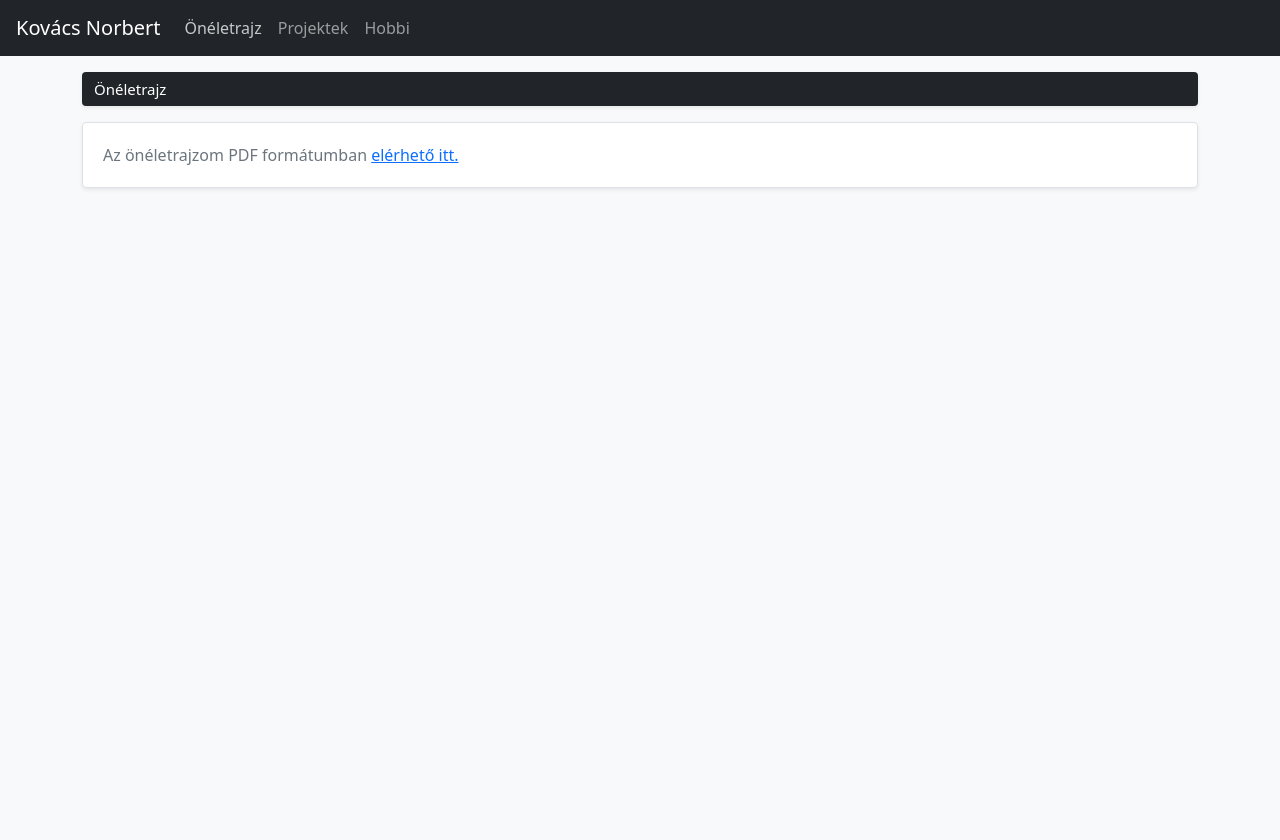
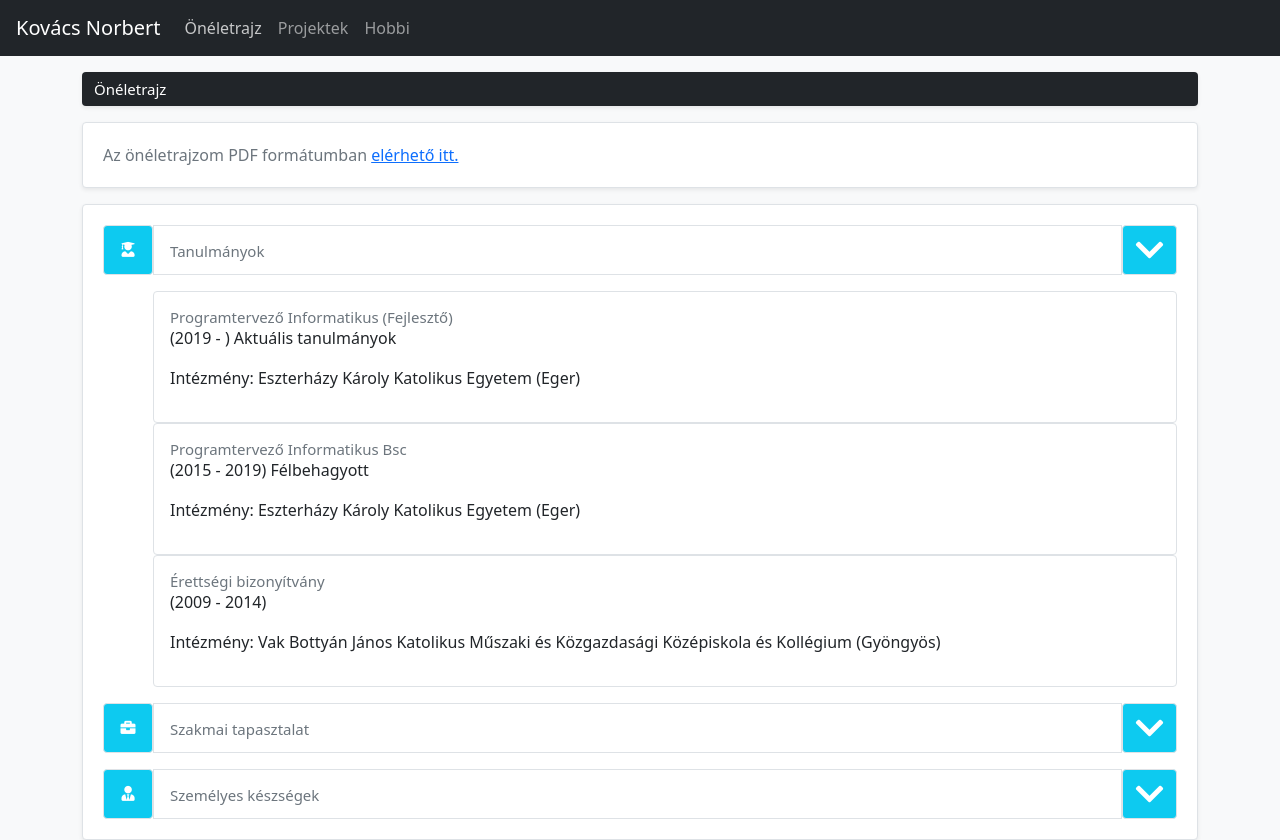
Before and after one commit to Gellifree/vue-portfolio, a Vue app: page / in a window 1280 px wide. Both pictures are taken after a click on the link "Önéletrajz". Before the commit the page ends 800 px from the top, so only its background shows below. Built offline with nearby package versions, Linux system fonts and the light colour scheme.

Commit message:
feat: first cv block design

```diff
--- a/src/App.vue
+++ b/src/App.vue
@@ -12,6 +12,18 @@
     <BlockTitle title_text="Önéletrajz"/>
     <div class="container bg-white shadow-sm rounded mt-3 border p-1">
       <p class="m-3 text-secondary">Az önéletrajzom PDF formátumban <a href="#">elérhető itt.</a></p>
+    </div>
+    <div class="container bg-white shadow-sm rounded mt-3 border p-1">
+      <CvTitle title="Tanulmányok" icon_type="fas fa-user-graduate"/>
+
+      <CvBlock title="Programtervező Informatikus (Fejlesztő)" date="(2019 - ) Aktuális tanulmányok" data="Intézmény: Eszterházy Károly Katolikus Egyetem (Eger)"/>
+      <CvBlock title="Programtervező Informatikus Bsc" date="(2015 - 2019) Félbehagyott" data="Intézmény: Eszterházy Károly Katolikus Egyetem (Eger)"/>
+      <CvBlock title="Érettségi bizonyítvány" date="(2009 - 2014)" data="Intézmény: Vak Bottyán János Katolikus Műszaki és Közgazdasági Középiskola és Kollégium (Gyöngyös) "/>
+
+
+
+      <CvTitle title="Szakmai tapasztalat" icon_type="fas fa-briefcase"/>
+      <CvTitle title="Személyes készségek" icon_type="fas fa-user-tie"/>
     </div>
   </div>
   <div v-else-if="page_state == 2" class="container mt-3">
@@ -31,6 +43,8 @@ import BlockTitle from './components/BlockTitle.vue'
 import IntroductionBlock from './components/IntroductionBlock.vue'
 import Navbar from './components/Navbar.vue'
 import Stack from './components/Stack.vue'
+import CvTitle from './components/CvTitle.vue'
+import CvBlock from './components/CvBlock'
 
 
 export default {
@@ -43,7 +57,9 @@ export default {
     BlockTitle,
     IntroductionBlock,
     Navbar,
-    Stack
+    Stack,
+    CvTitle,
+    CvBlock
   },
   data() {
     return {
--- /dev/null
+++ b/src/components/CvBlock.vue
@@ -0,0 +1,28 @@
+<template lang="html">
+  <div class="row block rounded mx-3">
+    <div class="col- icon  rounded bg-white text-center">
+    </div>
+    <div class="col title-box border p-3 container rounded">
+      <h6 class="m-0 text-secondary rounded">{{title}}</h6>
+      <p>{{date}}</p>
+      <p>{{data}}</p>
+    </div>
+  </div>
+</template>
+
+<script>
+export default {
+  props : {
+    title: String,
+    date: String,
+    data: String
+  }
+}
+</script>
+
+<style lang="css" scoped>
+.icon {
+  width: 50px;
+  height: 50px;
+}
+</style>
--- /dev/null
+++ b/src/components/CvTitle.vue
@@ -0,0 +1,37 @@
+<template lang="html">
+  <div class="row m-3">
+    <div class="col- icon border rounded bg-info text-center">
+      <h6 :class="icon_type" class="text-white my-3 mx-auto"></h6>
+    </div>
+    <div class="col title-box border p-3 container">
+      <h6 class="m-0 text-secondary rounded">{{title}}</h6>
+    </div>
+    <div class="col- icon-right border rounded bg-info text-center">
+      <h2 class="text-white my-2 mx-auto fas fa-chevron-down"></h2>
+    </div>
+  </div>
+</template>
+
+<script>
+export default {
+  props : {
+    icon_type: String,
+    title: String
+  }
+}
+</script>
+
+<style lang="css" scoped>
+.icon {
+  width: 50px;
+  height: 50px;
+}
+.icon-right {
+  width: 55px;
+  height: 50px;
+}
+
+.title-box {
+  height: 50px;
+}
+</style>
```
